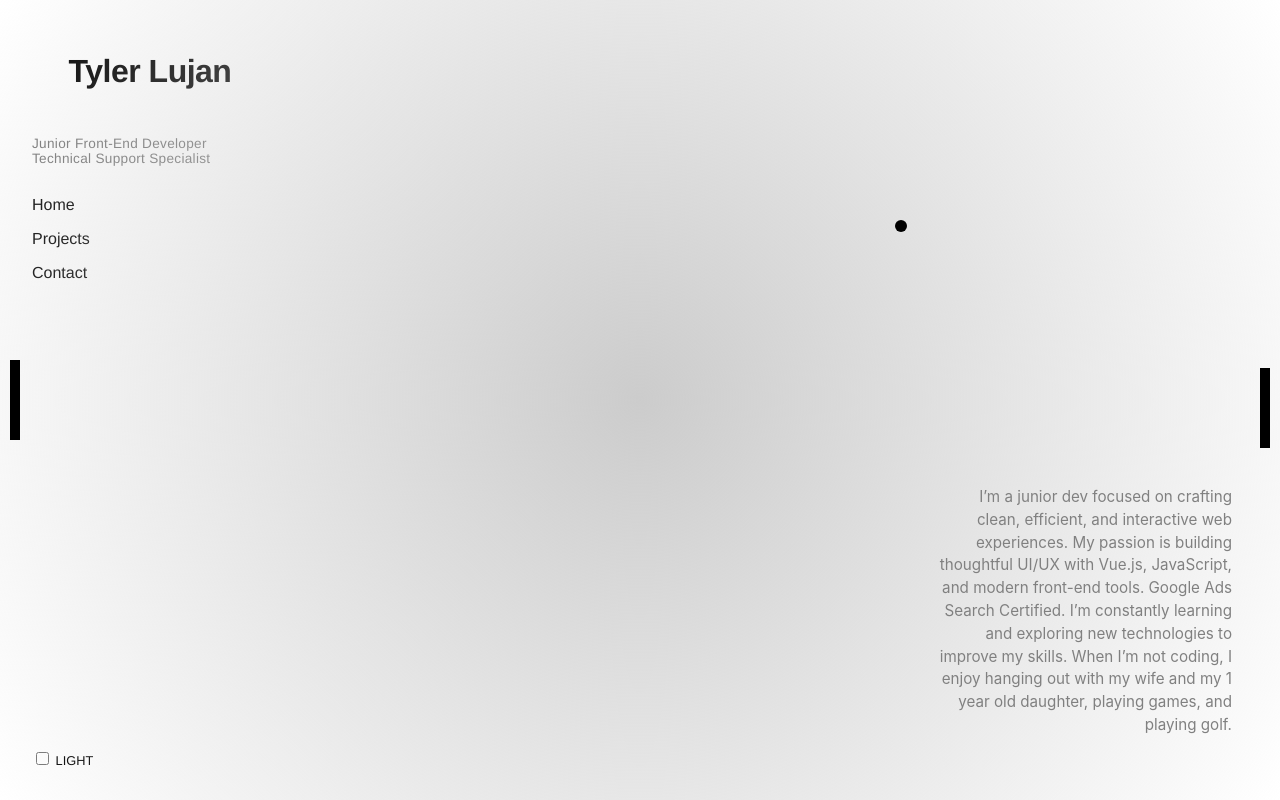
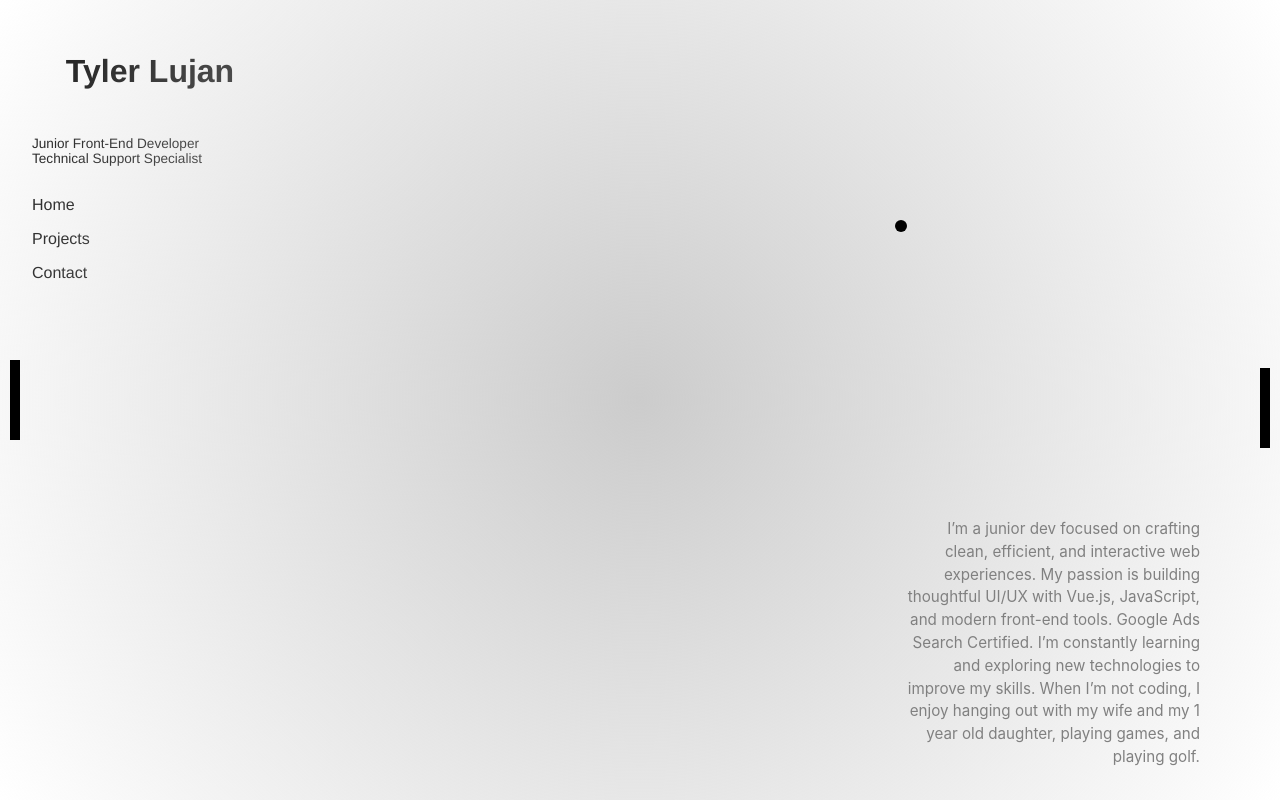
Before and after one commit to t-lujan/tyler-portfolio, a Vue app: page / in a window 1280 px wide. Built offline with nearby package versions, Linux system fonts and the light colour scheme; a web font is replaced by a local one.

Commit message:
Final polish: clean working light/dark mode across all views

```diff
--- a/src/App.vue
+++ b/src/App.vue
@@ -1,7 +1,7 @@
 <template>
   <div :class="['app', isDark ? 'dark' : 'light']">
     <div :class="['grid', { 'mobile-grid': isMobile && route.name !== 'Home' }]">
-      <!-- LEFT SIDEBAR / HEADER -->
+      <!-- LEFT SIDE -->
       <div class="left">
         <h1>Tyler Lujan</h1>
         <p class="role">
@@ -35,7 +35,7 @@
         </div>
       </div>
 
-      <!-- RIGHT CONTENT -->
+      <!-- RIGHT PANE -->
       <div class="right">
         <router-view />
       </div>
@@ -48,10 +48,10 @@ import { ref, watch, onMounted, onBeforeUnmount, computed } from 'vue'
 import { useRoute } from 'vue-router'
 
 const route = useRoute()
-
 const isDark = ref(false)
 const isHomePage = computed(() => route.name === 'Home')
 
+// Mobile detection
 const isMobile = ref(false)
 function checkMobile() {
   isMobile.value =
@@ -78,18 +78,15 @@ html, body {
   overflow-x: hidden;
 }
 
-/* WRAPPER */
+/* APP WRAPPER */
 .app {
   font-family: 'Helvetica Neue', sans-serif;
-  height: 100vh;
+  min-height: 100vh;
   width: 100%;
   overflow-y: auto;
-  display: flex;
-  justify-content: center;
-  align-items: center;
 }
 
-/* GRID */
+/* LAYOUT GRID */
 .grid {
   display: grid;
   grid-template-columns: 300px 1fr;
@@ -98,6 +95,7 @@ html, body {
   height: 100%;
   margin: 0 auto;
 }
+
 .left {
   display: flex;
   flex-direction: column;
@@ -109,6 +107,7 @@ html, body {
   position: relative;
   overflow: hidden;
   height: 100%;
+  padding: 2rem;
 }
 
 /* TYPOGRAPHY */
@@ -116,13 +115,11 @@ h1 {
   font-weight: 600;
   font-size: 2rem;
   margin-bottom: 0.2rem;
-  letter-spacing: -0.5px;
 }
 .role {
   font-weight: 300;
   font-size: 0.85rem;
-  color: #777;
-  letter-spacing: 0.3px;
+  color: inherit;
 }
 
 /* NAV */
@@ -139,7 +136,6 @@ nav a {
   font-weight: 500;
   color: inherit;
   position: relative;
-  transition: color 0.3s ease;
 }
 nav a::after {
   content: '';
@@ -155,7 +151,7 @@ nav a:hover::after {
   width: 100%;
 }
 
-/* THEME TOGGLE POSITIONS */
+/* TOGGLE POSITIONS */
 .theme-toggle.desktop-fixed {
   position: absolute;
   bottom: 2rem;
@@ -170,7 +166,6 @@ nav a:hover::after {
   .mobile-grid {
     display: flex;
     flex-direction: column;
-    width: 100%;
     min-height: 100vh;
     padding-bottom: 4rem;
     position: relative;
@@ -190,9 +185,7 @@ nav a:hover::after {
   }
 
   .mobile-grid .right {
-    width: 100%;
     padding: 1rem;
-    overflow: visible;
   }
 
   .theme-toggle.bottom-left {
@@ -210,18 +203,19 @@ nav a:hover::after {
   }
 }
 
-/* DARK THEME STYLES */
-.dark .app {
+/* THEME COLORS */
+.light {
+  background-color: #fff;
+  color: #111;
+}
+
+.dark {
   background-color: #111;
   color: #eee;
 }
 
-.dark .right {
-  background-color: #111;
-}
-
-.dark .left {
-  background-color: #111;
+.dark a {
+  color: #eee;
 }
 
 .dark input,
@@ -232,8 +226,7 @@ nav a:hover::after {
 }
 
 .dark .card {
-  background-color: #222;
+  background-color: #1a1a1a;
   color: #eee;
 }
-
 </style>
```
